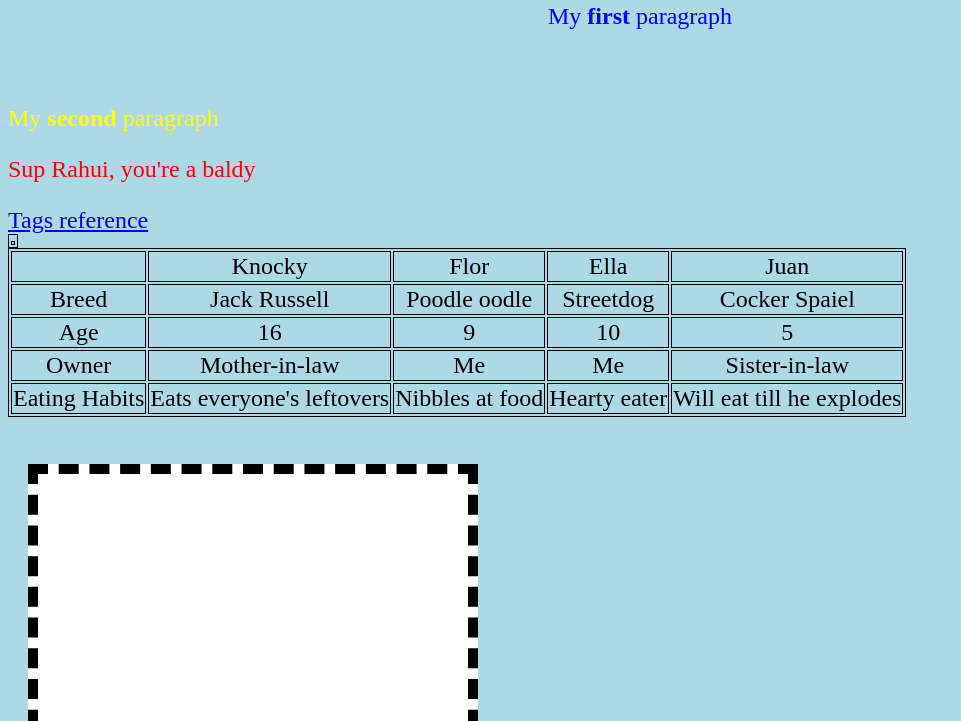
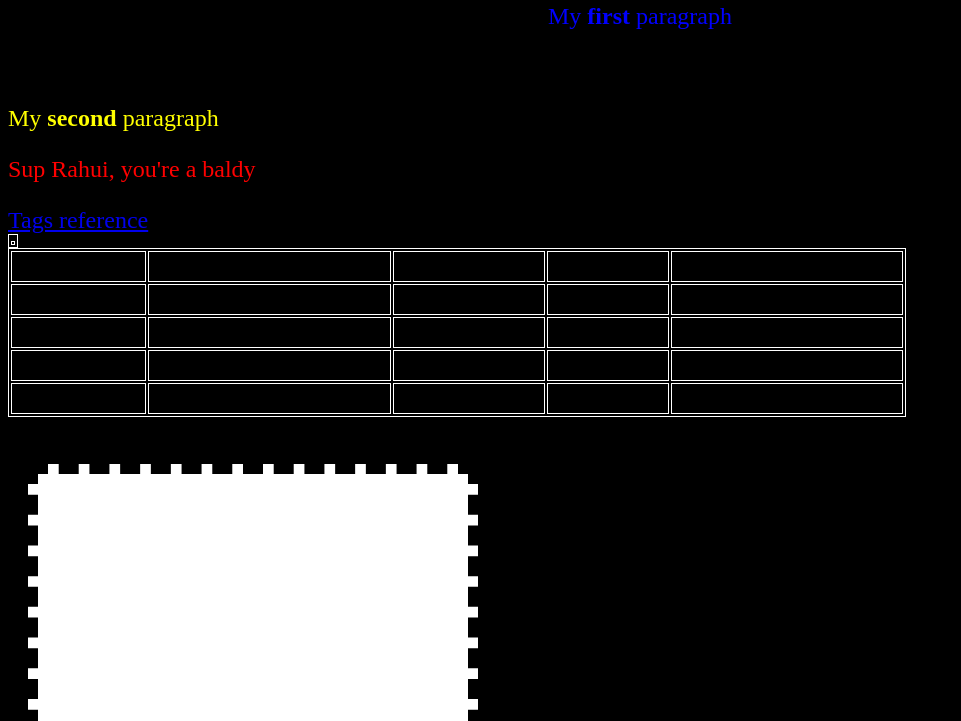
Before and after one commit to AJ-E/just-a-little-website, a plain HTML site: page MSA SoftwareWorkshop/index.html in a window 1280 px wide. Shown: the part 79-800 px from the top of the page, without its empty margins (0-961 px from the left). Drawn offline with Linux system fonts and the light colour scheme.

Commit message:
Changed background color to black

```diff
--- a/MSA SoftwareWorkshop/styles.css
+++ b/MSA SoftwareWorkshop/styles.css
@@ -22,7 +22,7 @@ p{
 
 
   body {
-    background-color: lightblue;
+    background-color: black;
   }
 
 
@@ -47,7 +47,7 @@ p{
 
   table,
   td {
-    border: solid 1px black;
+    border: solid 1px white;
     text-align: center;
   } /*you can style multiple things by separating by a comma e.g. table,td
     here we are changing the styling of the table and the data in the table
```
